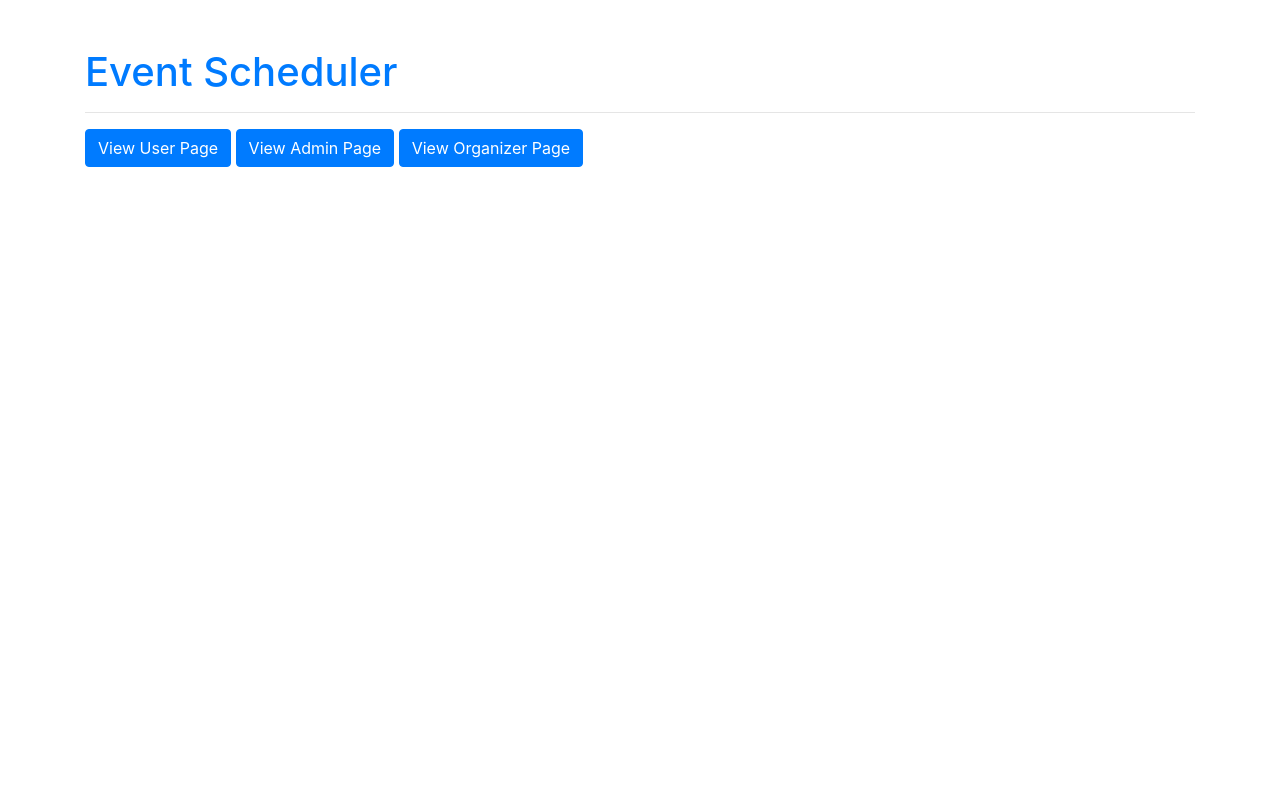
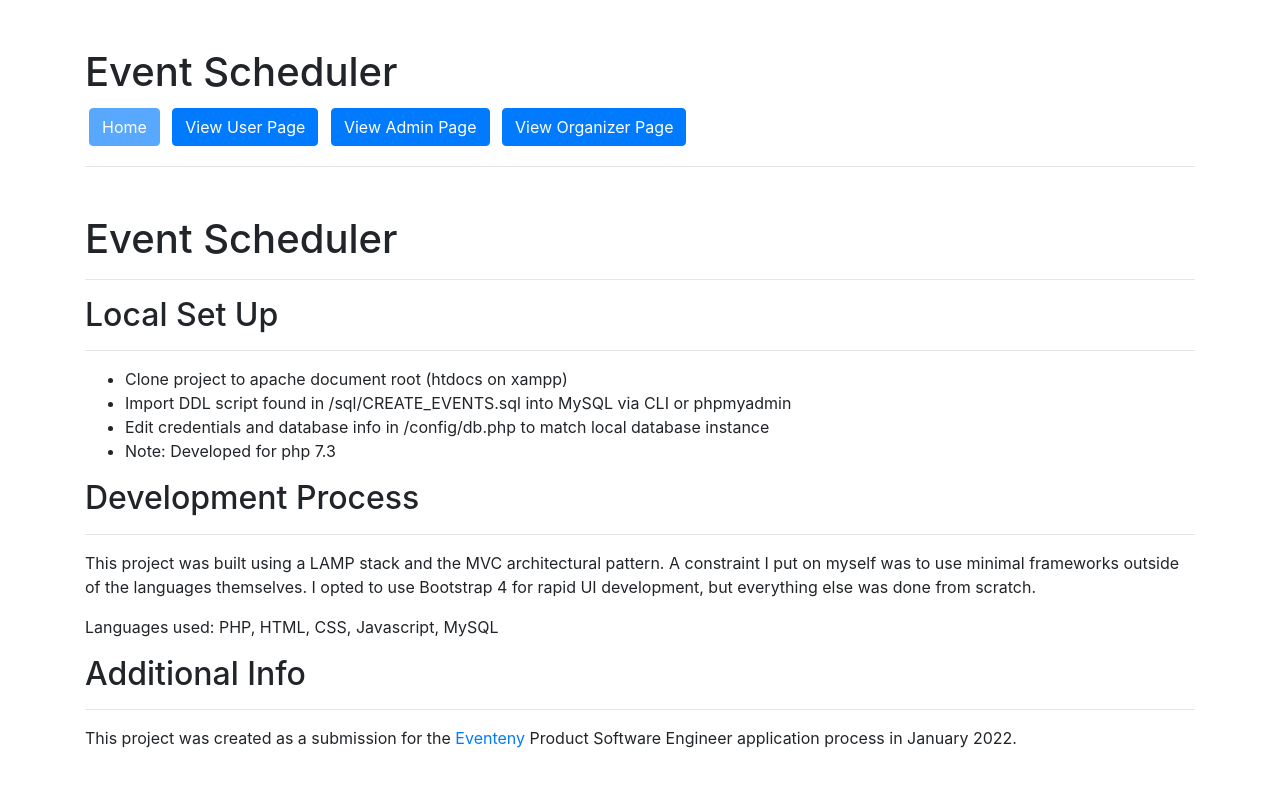
Before and after one commit to WrenParker/scheduler, a PHP site: page /views/Home.php?action=viewHome in a window 1280 px wide. Shown: the top 787 px of the page. Run offline with PHP 8.4, Linux system fonts and the light colour scheme.

Commit message:
added universal nav and home page info(hard copied from README)

```diff
--- a/views/Home.php
+++ b/views/Home.php
@@ -3,11 +3,49 @@
   <body>
     <?php include 'include/header.php'; ?>
     <div class="container">
+      <div class="row mt-5">
+        <div class="col">
+          <h1>Event Scheduler</h1>
+          <hr>
+        </div>
+      </div>
       <div class="row">
         <div class="col">
-          <a class="btn btn-primary" href="routes.php?action=viewUser">View User Page</a>
-          <a class="btn btn-primary" href="routes.php?action=viewAdmin">View Admin Page</a>
-          <a class="btn btn-primary" href="routes.php?action=viewOrganizer">View Organizer Page</a>
+          <h2>Local Set Up</h2>
+          <hr>
+        </div>
+      </div>
+      <div class="row">
+        <div class="col">
+          <ul>
+            <li>Clone project to apache document root (htdocs on xampp)</li>
+            <li>Import DDL script found in /sql/CREATE_EVENTS.sql into MySQL via CLI or phpmyadmin</li>
+            <li>Edit credentials and database info in /config/db.php to match local database instance</li>
+            <li>Note: Developed for php 7.3</li>
+          </ul>
+        </div>
+      </div>
+      <div class="row">
+        <div class="col">
+          <h2>Development Process</h2>
+          <hr>
+        </div>
+      </div>
+      <div class="row">
+        <div class="col">
+          <p>This project was built using a LAMP stack and the MVC architectural pattern. A constraint I put on myself was to use minimal frameworks outside of the languages themselves. I opted to use Bootstrap 4 for rapid UI development, but everything else was done from scratch.</p>
+          <p>Languages used: PHP, HTML, CSS, Javascript, MySQL</p>
+        </div>
+      </div>
+      <div class="row">
+        <div class="col">
+          <h2>Additional Info</h2>
+          <hr>
+        </div>
+      </div>
+      <div class="row">
+        <div class="col">
+          <p>This project was created as a submission for the <a href="https://www.eventeny.com/" target="_blank">Eventeny</a> Product Software Engineer application process in January 2022.</p>
         </div>
       </div>
     </div>
--- a/views/include/header.php
+++ b/views/include/header.php
@@ -8,8 +8,16 @@
 <div class="container">
   <div class="row mt-5">
     <div class="col">
-      <a href="routes.php?action=viewHome"><h1>Event Scheduler</h1></a>
-      <hr>
+      <h1>Event Scheduler</h1>
     </div>
   </div>
+  <div class="row">
+    <div class="col">
+      <a class="btn btn-primary m-1 <?php echo $_REQUEST['action'] == 'viewHome' ? "disabled": '' ?>" href="routes.php?action=viewHome">Home</a>
+      <a class="btn btn-primary m-1 <?php echo $_REQUEST['action'] == 'viewUser' ? "disabled": '' ?>" href="routes.php?action=viewUser">View User Page</a>
+      <a class="btn btn-primary m-1 <?php echo $_REQUEST['action'] == 'viewAdmin' ? "disabled": '' ?>" href="routes.php?action=viewAdmin">View Admin Page</a>
+      <a class="btn btn-primary m-1 <?php echo $_REQUEST['action'] == 'viewOrganizer' ? "disabled": '' ?>" href="routes.php?action=viewOrganizer">View Organizer Page</a>
+    </div>
+  </div>
+  <hr>
 </div>
```
